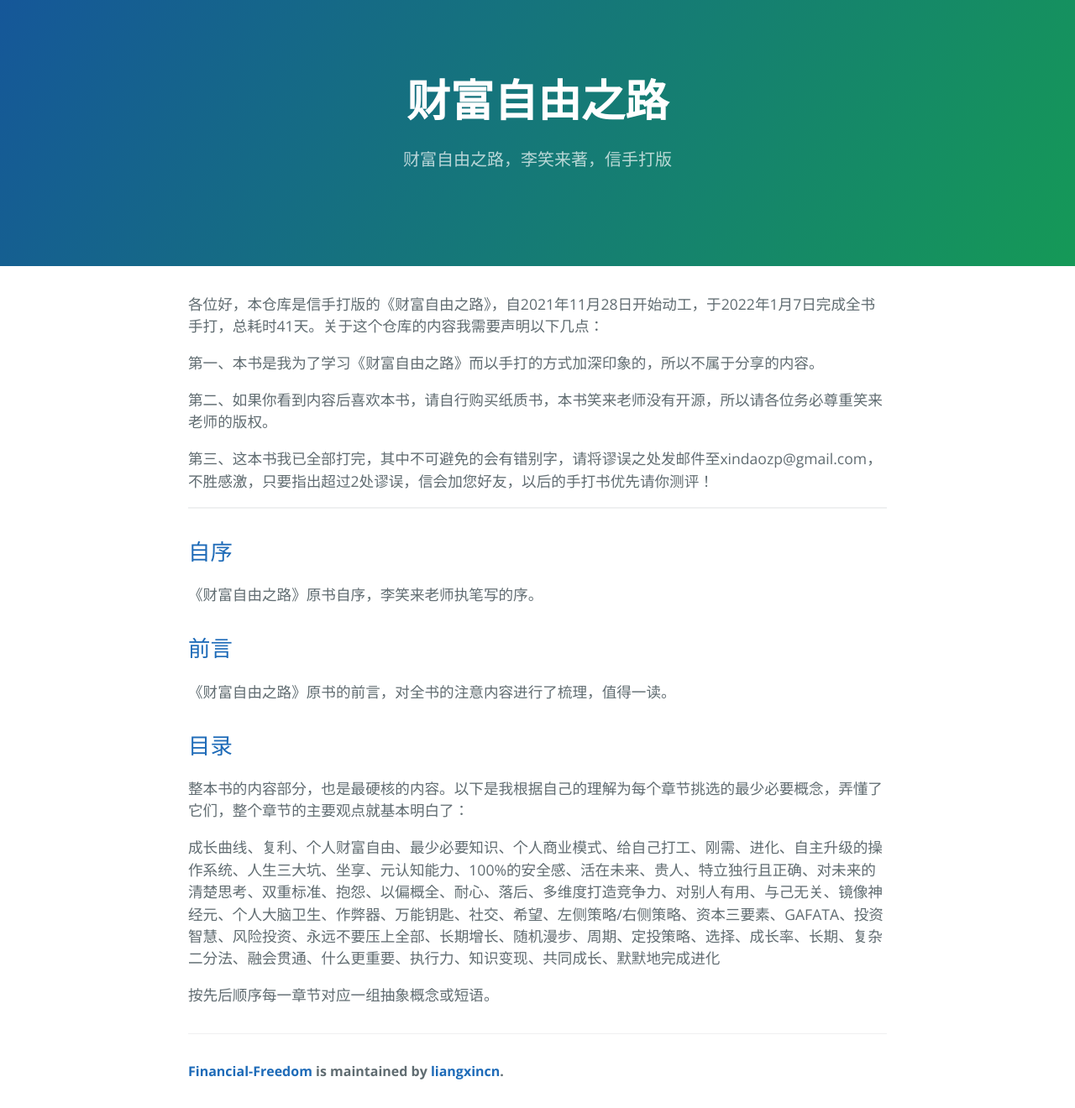
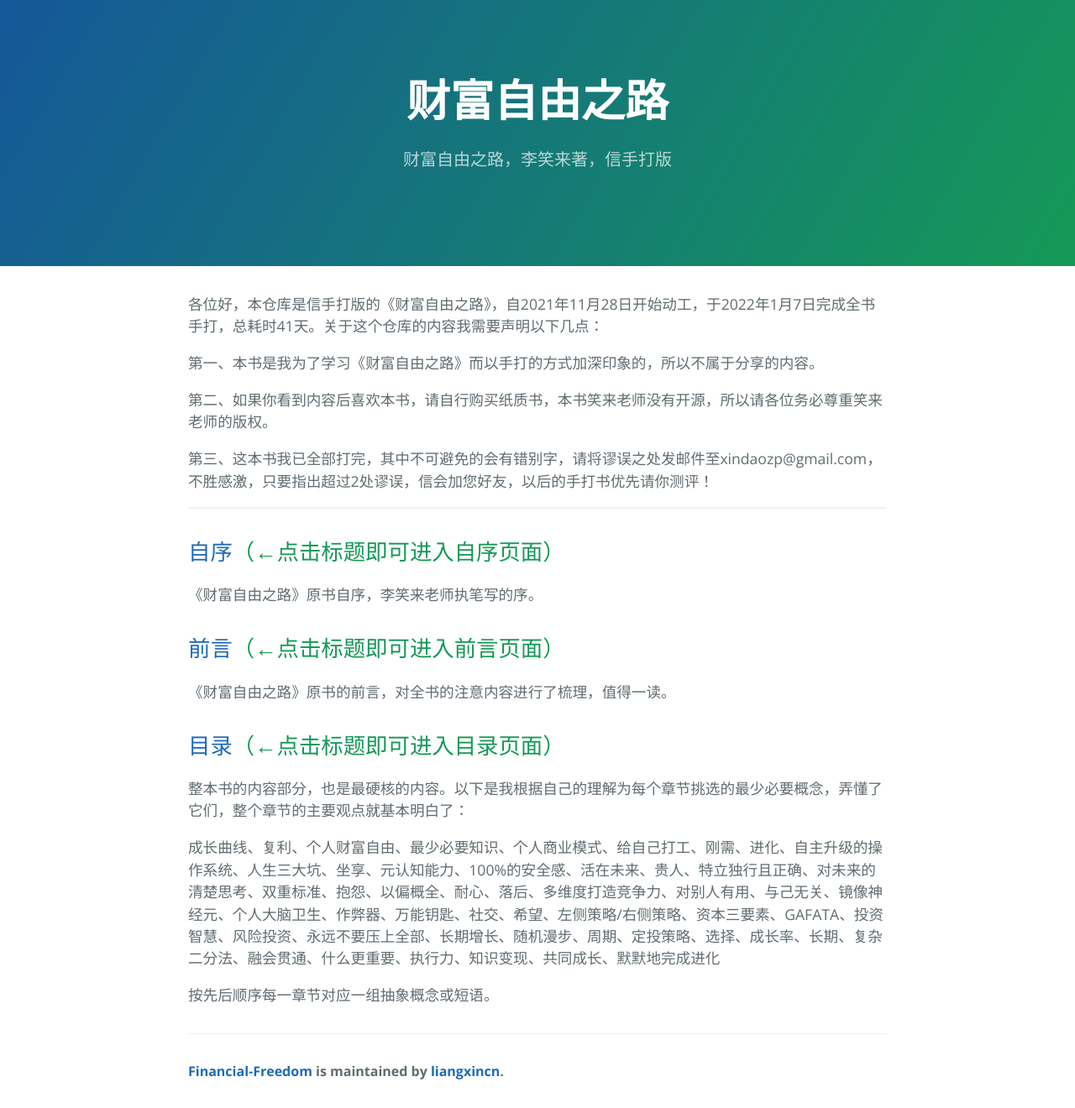
Before and after one commit to liangxincn/Financial-Freedom, a Jekyll site: the page built from index.md, in a window 1280 px wide. Shown: the whole page at 84% size. Built offline with Jekyll 4.4.1, drawn with Linux system fonts in a browser that asks for light colours; our own code applies the rules of GitHub Pages for plain Markdown files.

Commit message:
Update index.md

```diff
--- a/index.md
+++ b/index.md
@@ -8,15 +8,15 @@
 
 ----
 
-## [自序](/order.md)
+## [自序](/order.md)（←点击标题即可进入自序页面）
 
 《财富自由之路》原书自序，李笑来老师执笔写的序。
 
-## [前言](/preface.md)
+## [前言](/preface.md)（←点击标题即可进入前言页面）
 
 《财富自由之路》原书的前言，对全书的注意内容进行了梳理，值得一读。
 
-## [目录](/menu.md)
+## [目录](/menu.md)（←点击标题即可进入目录页面）
 
 整本书的内容部分，也是最硬核的内容。以下是我根据自己的理解为每个章节挑选的最少必要概念，弄懂了它们，整个章节的主要观点就基本明白了：
 
```
